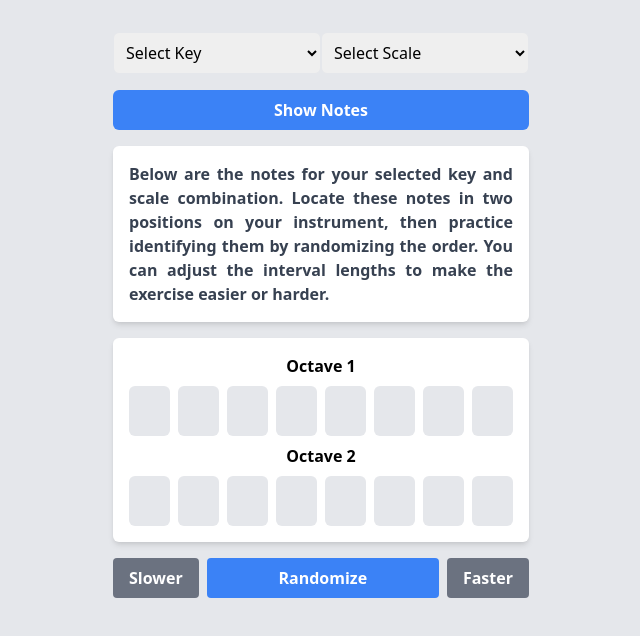
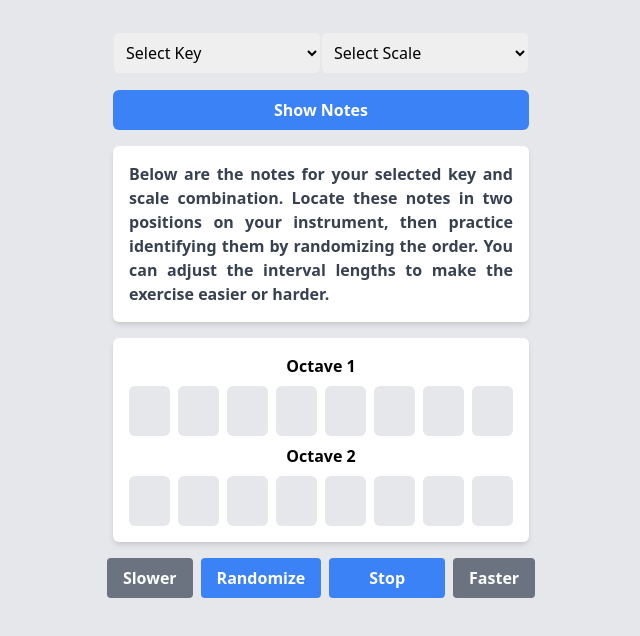
Before and after one commit to Babakbigdeli/note-finder, a website: page index.html in a window 1280 px wide. Shown: the whole page, without its empty margins (319-959 px from the left). Drawn offline with nearby package versions, Linux system fonts and the light colour scheme.

Commit message:
A button added to stop the randomization

```diff
--- a/index.html
+++ b/index.html
@@ -82,8 +82,11 @@
             Slower
             </button>
             <!-- Randomize Button -->
-            <button class="bg-blue-500 hover:bg-blue-700 text-white font-bold py-2 px-4 rounded w-full" onclick=randomizer()>
+            <button class="bg-blue-500 hover:bg-blue-700 text-white font-bold py-2 px-4 rounded" onclick=randomizer()>
             Randomize
+            <!-- Stop Button -->
+            <button class="bg-blue-500 hover:bg-blue-700 text-white font-bold py-2 px-10 rounded" onclick=stopRandomization()>
+            Stop
             </button>
             <!-- Faster Button -->
             <button class="bg-gray-500 hover:bg-gray-700 text-white font-bold py-2 px-4 rounded" onclick=decreaser()>
```
